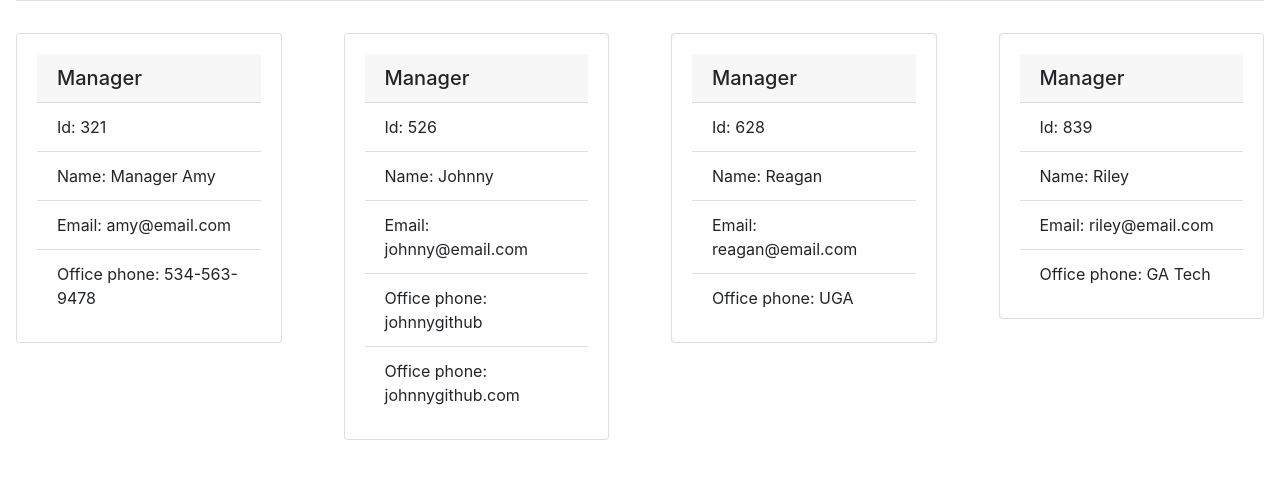
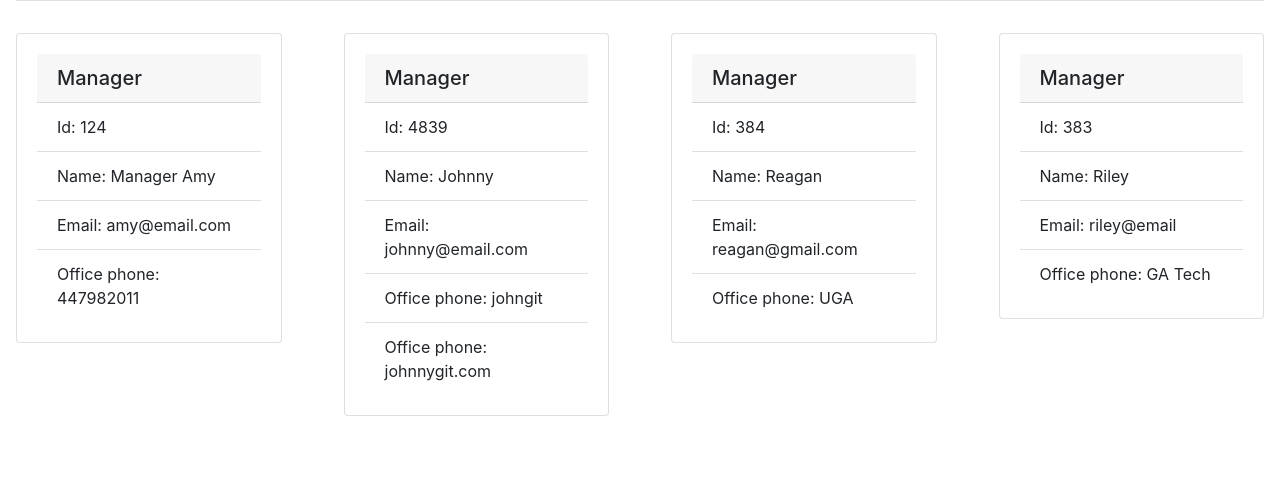
Before and after one commit to AmyWilhoite/Team-Profile-Generator, a website: page output-index.html in a window 1280 px wide. Shown: the part 89-568 px from the top of the page. Drawn offline with nearby package versions, Linux system fonts and the light colour scheme.

```diff
--- a/output-index.html
+++ b/output-index.html
@@ -19,10 +19,10 @@
     <div class="card-body card m-3">
       <h5 class="card-title card-header">Manager </h5>
       <ul class="list-group list-group-flush">
-        <li class="list-group-item">Id: 321</li>
+        <li class="list-group-item">Id: 124</li>
         <li class="list-group-item card-title">Name: Manager Amy</li>
         <li class="list-group-item">Email: amy@email.com</li>
-        <li class="list-group-item">Office phone: 534-563-9478</li>
+        <li class="list-group-item">Office phone: 447982011</li>
       </ul>
     </div>
   </div>
@@ -32,11 +32,11 @@
     <div class="card-body card m-3">
       <h5 class="card-title card-header">Manager </h5>
       <ul class="list-group list-group-flush">
-        <li class="list-group-item">Id: 526</li>
+        <li class="list-group-item">Id: 4839</li>
         <li class="list-group-item card-title">Name: Johnny</li>
         <li class="list-group-item">Email: johnny@email.com</li>
-        <li class="list-group-item">Office phone: johnnygithub</li>
-        <li class="list-group-item">Office phone: johnnygithub.com</li>
+        <li class="list-group-item">Office phone: johngit</li>
+        <li class="list-group-item">Office phone: johnnygit.com</li>
       </ul>
     </div>
   </div>
@@ -46,9 +46,9 @@
     <div class="card-body card m-3">
       <h5 class="card-title card-header">Manager </h5>
       <ul class="list-group list-group-flush">
-        <li class="list-group-item">Id: 628</li>
+        <li class="list-group-item">Id: 384</li>
         <li class="list-group-item card-title">Name: Reagan</li>
-        <li class="list-group-item">Email: reagan@email.com</li>
+        <li class="list-group-item">Email: reagan@gmail.com</li>
         <li class="list-group-item">Office phone: UGA</li>
       </ul>
     </div>
@@ -59,9 +59,9 @@
     <div class="card-body card m-3">
       <h5 class="card-title card-header">Manager </h5>
       <ul class="list-group list-group-flush">
-        <li class="list-group-item">Id: 839</li>
+        <li class="list-group-item">Id: 383</li>
         <li class="list-group-item card-title">Name: Riley</li>
-        <li class="list-group-item">Email: riley@email.com</li>
+        <li class="list-group-item">Email: riley@email</li>
         <li class="list-group-item">Office phone: GA Tech</li>
       </ul>
     </div>
```
Also changed, not shown: README.md, READMEx.md (deleted).
